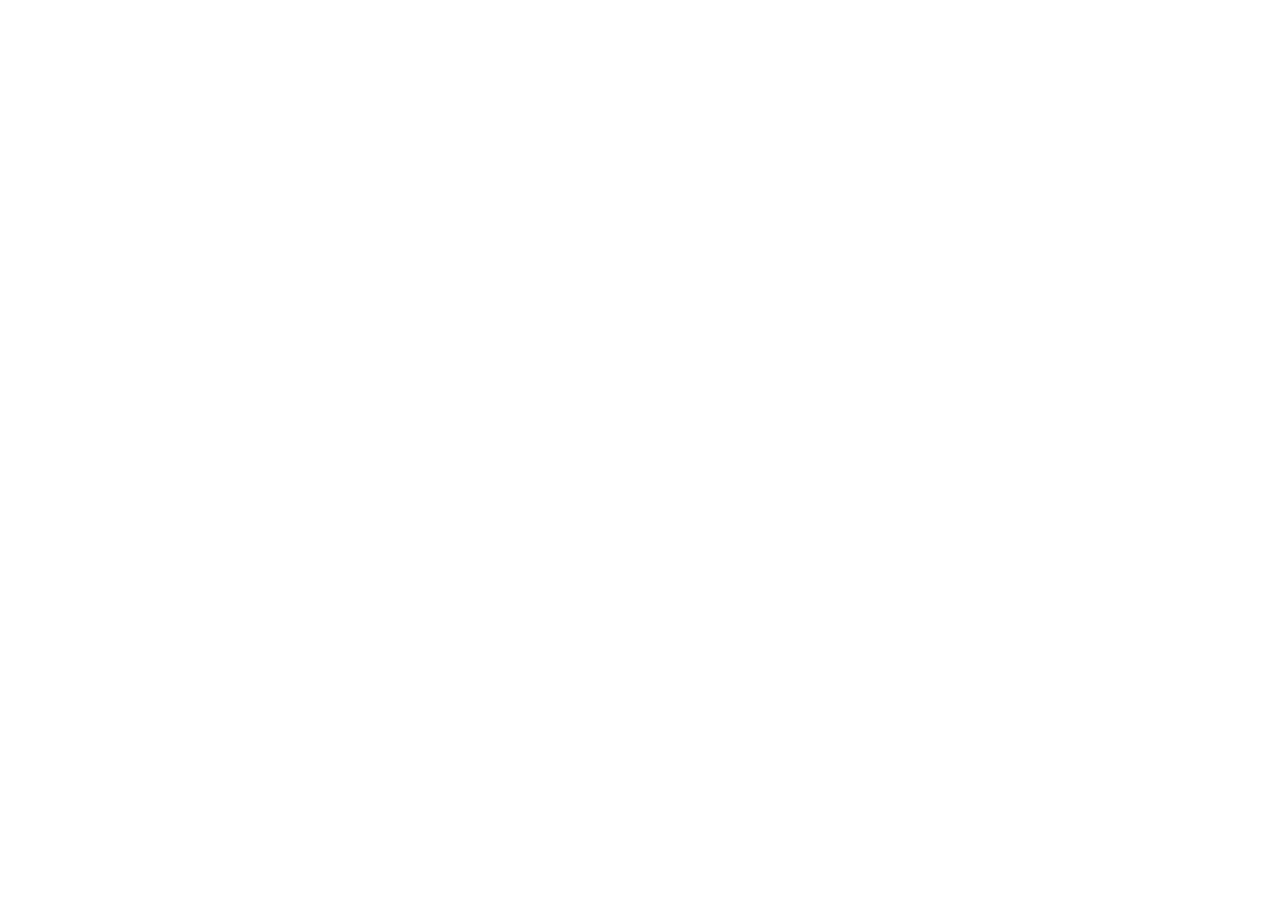
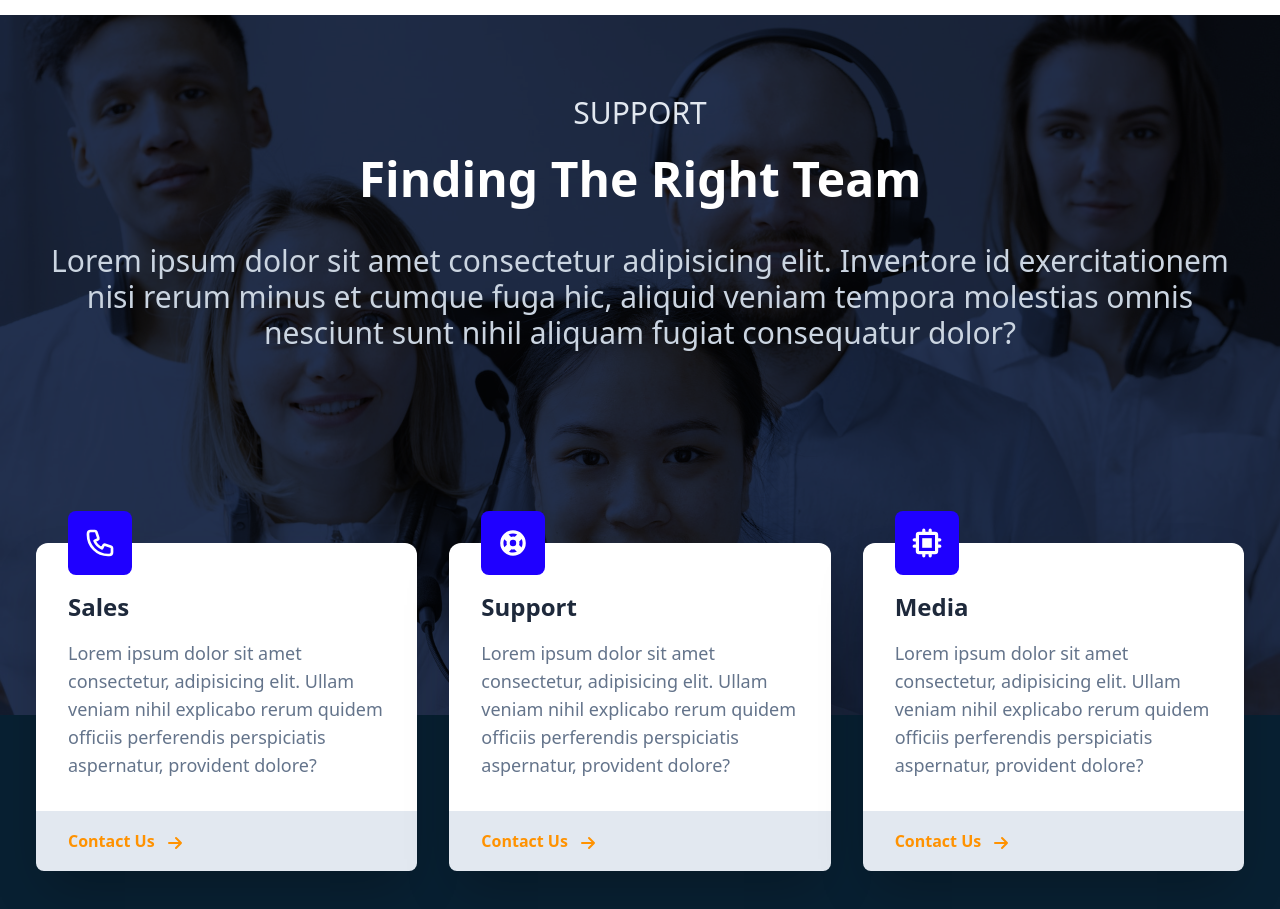
Before and after one commit to hasyimsw/xhvlr-react, a React (Create React App) app: page / in a window 1280 px wide. Shown: the part 1380-2289 px from the top of the page. Before the commit the page ends 1299 px from the top, so only its background shows below. Built offline with nearby package versions, Linux system fonts and the light colour scheme; the HTML template or start-up script is replaced by a standard one.

Commit message:
update file

```diff
--- a/src/components/Support.jsx
+++ b/src/components/Support.jsx
@@ -1,13 +1,58 @@
 import React from 'react'
+import { PhoneIcon, ArrowSmRightIcon } from '@heroicons/react/outline'
+import { ChipIcon, SupportIcon } from '@heroicons/react/solid'
+import supportImage from '../assets/support.jpg'
 
 const Support = () => {
   return (
-    <div>
-        <div>
-            <div>
+    <div className='w-full h-full mt-24 bgPrimary'>
+      <div className='w-full h-[700px] bg-gray-900/100 absolute'>
+        <img className='w-full h-full object-cover mix-blend-overlay' src={supportImage} alt="/" />
+      </div>
 
+      <div className='max-w-[1240px] mx-auto text-white relative'>
+        <div className='px-4 py-12'>
+          <h2 className='text-3xl pt-8 text-slate-200 text-center'>SUPPORT</h2>
+          <h3 className='text-5xl font-bold py-6 text-center'>Finding The Right Team</h3>
+          <p className='py-4 md:text-center text-3xl text-slate-300'>Lorem ipsum dolor sit amet consectetur adipisicing elit. Inventore id exercitationem nisi rerum minus et cumque fuga hic, aliquid veniam tempora molestias omnis nesciunt sunt nihil aliquam fugiat consequatur dolor?</p>
+        </div>
+
+        <div className='grid grid-cols1 md:grid-cols-3 relative gap-x-8 gap-y-16 px-4 py-2 pb-24 sm:pt-32'>
+
+          <div className='bg-white rounded-xl shadow-2xl text-black'>
+            <div className='p-8'>
+              <PhoneIcon className='w-16 p-4 bg-[#1f00ff] text-white rounded-lg mt-[-4rem]' />
+              <h3 className='font-bold text-2xl my-4 text-slate-800'>Sales</h3>
+              <p className='text-slate-500 text-lg'>Lorem ipsum dolor sit amet consectetur, adipisicing elit. Ullam veniam nihil explicabo rerum quidem officiis perferendis perspiciatis aspernatur, provident dolore?</p>
             </div>
+            <div className='bg-slate-200 pl-8 py-4 textSecondary rounded-b-lg'>
+              <p className='flex items-center font-bold'>Contact Us <ArrowSmRightIcon className='w-6 mt-1 ml-2' /></p>
+            </div>
+          </div>
+          <div className='bg-white rounded-xl shadow-2xl text-black'>
+            <div className='p-8'>
+              <SupportIcon className='w-16 p-4 bg-[#1f00ff] text-white rounded-lg mt-[-4rem]' />
+              <h3 className='font-bold text-2xl my-4 text-slate-800'>Support</h3>
+              <p className='text-slate-500 text-lg'>Lorem ipsum dolor sit amet consectetur, adipisicing elit. Ullam veniam nihil explicabo rerum quidem officiis perferendis perspiciatis aspernatur, provident dolore?</p>
+            </div>
+            <div className='bg-slate-200 pl-8 py-4 textSecondary rounded-b-lg'>
+              <p className='flex items-center font-bold'>Contact Us <ArrowSmRightIcon className='w-6 mt-1 ml-2' /></p>
+            </div>
+          </div>
+          <div className='bg-white rounded-xl shadow-2xl text-black'>
+            <div className='p-8'>
+              <ChipIcon className='w-16 p-4 bg-[#1f00ff] text-white rounded-lg mt-[-4rem]' />
+              <h3 className='font-bold text-2xl my-4 text-slate-800'>Media</h3>
+              <p className='text-slate-500 text-lg'>Lorem ipsum dolor sit amet consectetur, adipisicing elit. Ullam veniam nihil explicabo rerum quidem officiis perferendis perspiciatis aspernatur, provident dolore?</p>
+            </div>
+            <div className='bg-slate-200 pl-8 py-4 textSecondary rounded-b-lg'>
+              <p className='flex items-center font-bold'>Contact Us <ArrowSmRightIcon className='w-6 mt-1 ml-2' /></p>
+            </div>
+          </div>
+
+
         </div>
+      </div>
     </div>
   )
 }
```
